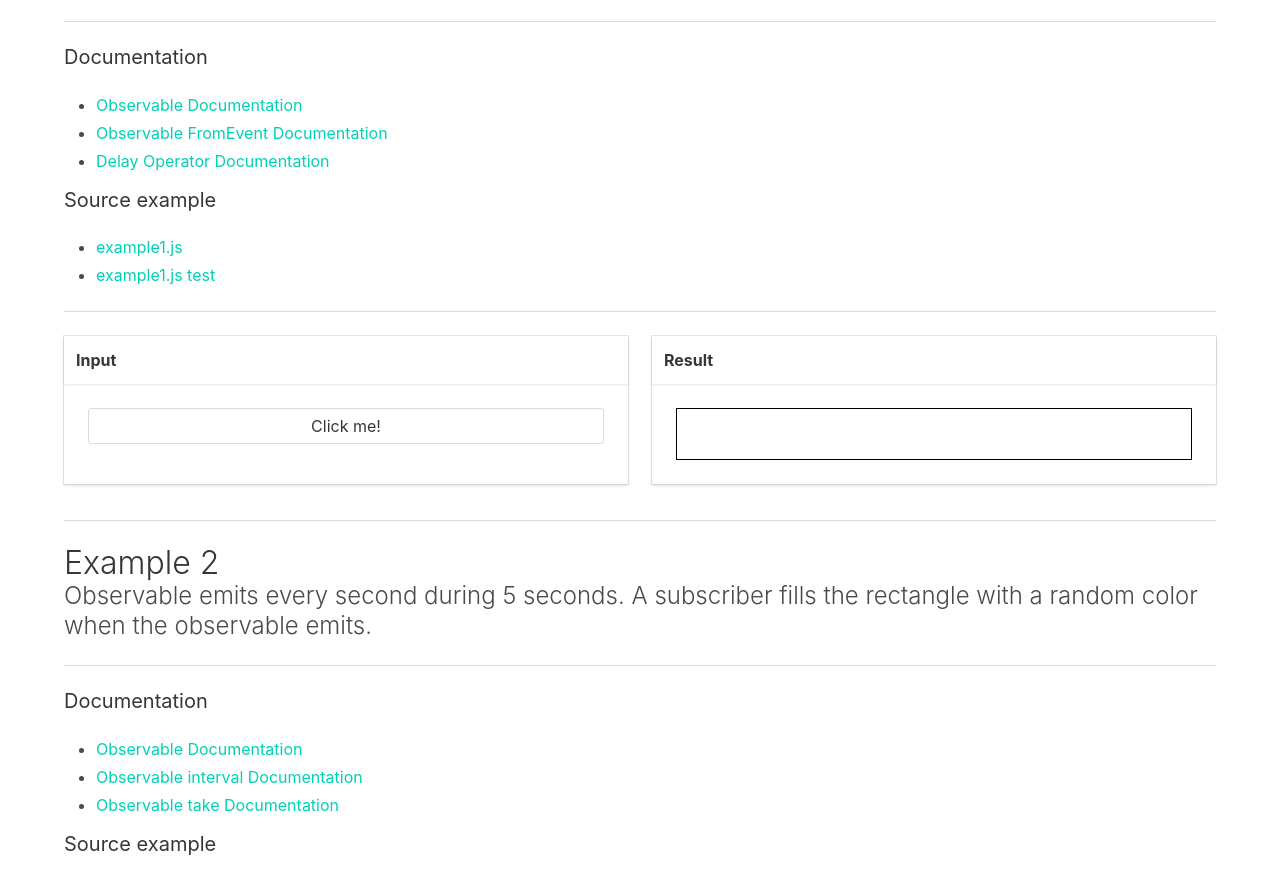
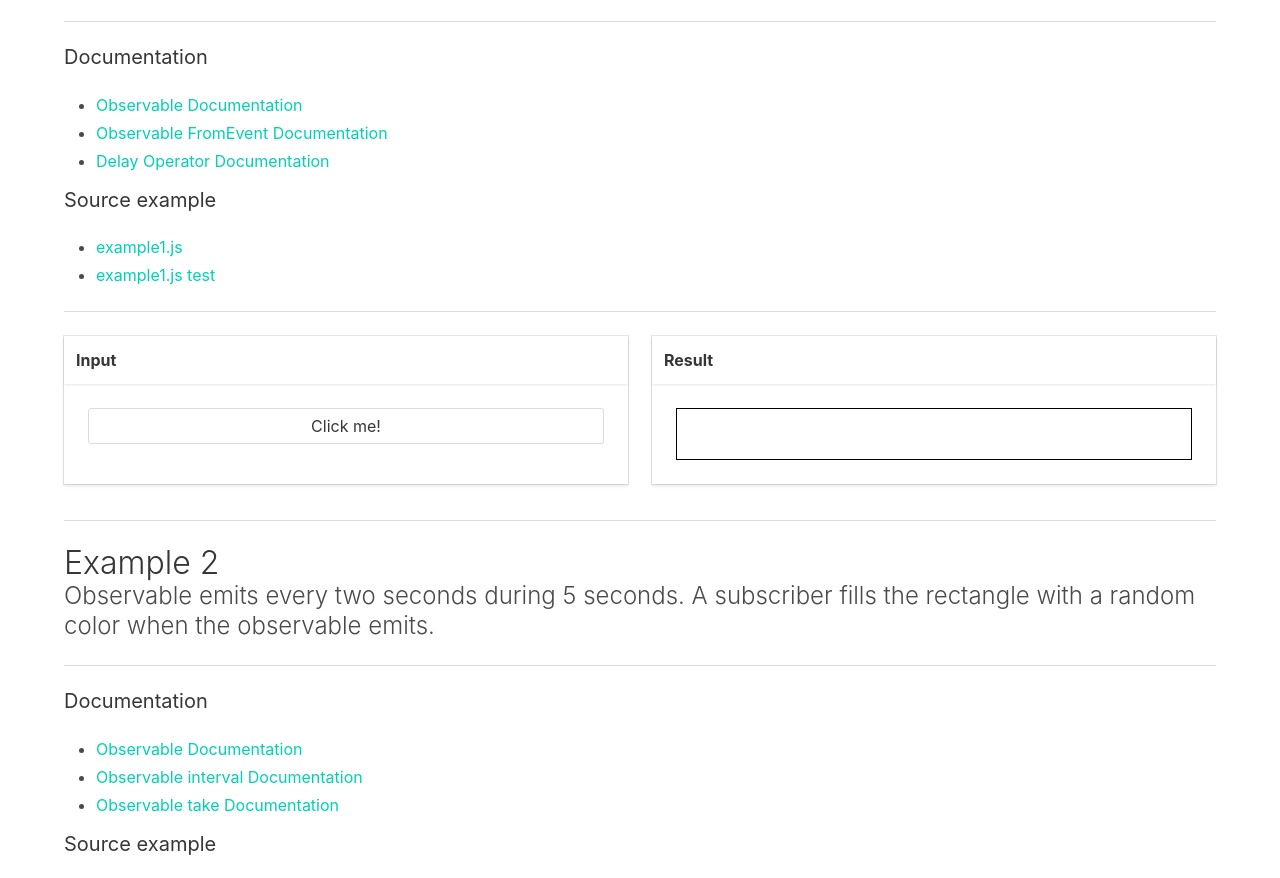
Before and after one commit to albert-gonzalez/rxjs-examples, a website: page index.html in a window 1280 px wide. Shown: the part 199-1077 px from the top of the page. Drawn offline with Linux system fonts and the light colour scheme.

Commit message:
typo fixed

```diff
--- a/index.html
+++ b/index.html
@@ -67,7 +67,7 @@
 
                     <div class="example2 example">
                         <h2 class="title is-3">Example 2</h2>
-                        <h3 class="subtitle is-4">Observable emits every second during 5 seconds. A subscriber fills the rectangle with a random color when the observable emits.</h3>
+                        <h3 class="subtitle is-4">Observable emits every two seconds during 5 seconds. A subscriber fills the rectangle with a random color when the observable emits.</h3>
                         <hr>
                         <div class="content">
                             <h4 class="subtitle is-5">Documentation</h4>
```
